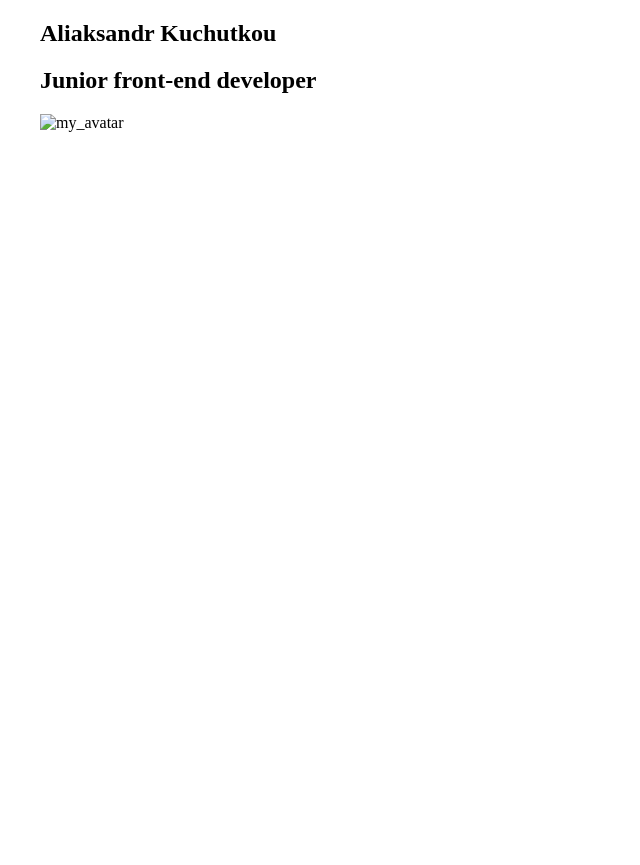
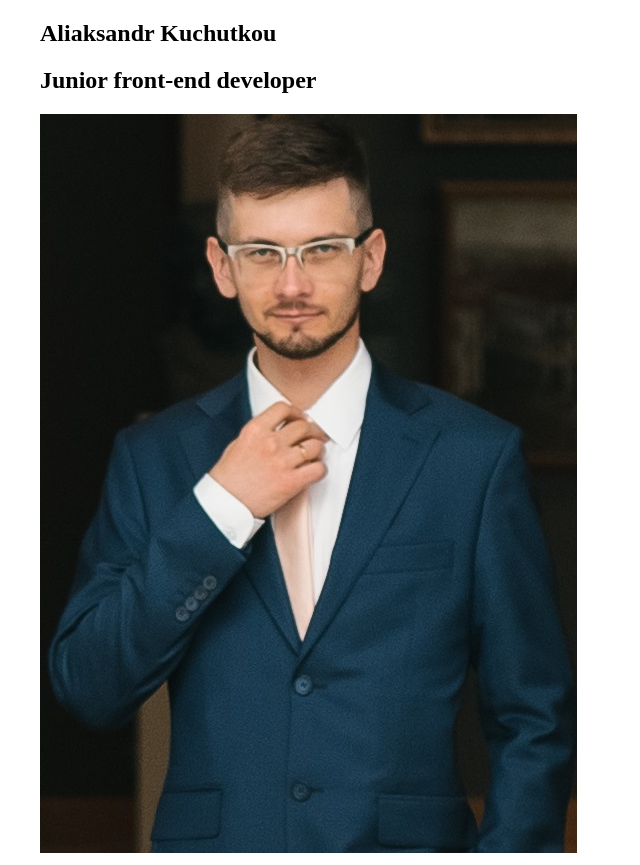
Before and after one commit to Axekash/rsschool-cv, a plain HTML site: page index.html in a window 1280 px wide. Shown: the whole page, without its empty margins (0-640 px from the left). Before the commit the page ends 800 px from the top, so only its background shows below. Drawn offline with Linux system fonts and the light colour scheme.

Commit message:
feat: add avatar

```diff
--- a/index.html
+++ b/index.html
@@ -12,7 +12,7 @@
         <div class="container">
             <h1>Aliaksandr Kuchutkou</h1>
             <h2>Junior front-end developer</h2>
-            <img src="../../../../files/avatar.jpg" alt="my_avatar">
+            <img src="avatar.jpg" alt="my_avatar">
         </div>
 
     </section>
```
Also changed, not shown: avatar.jpg (added).
